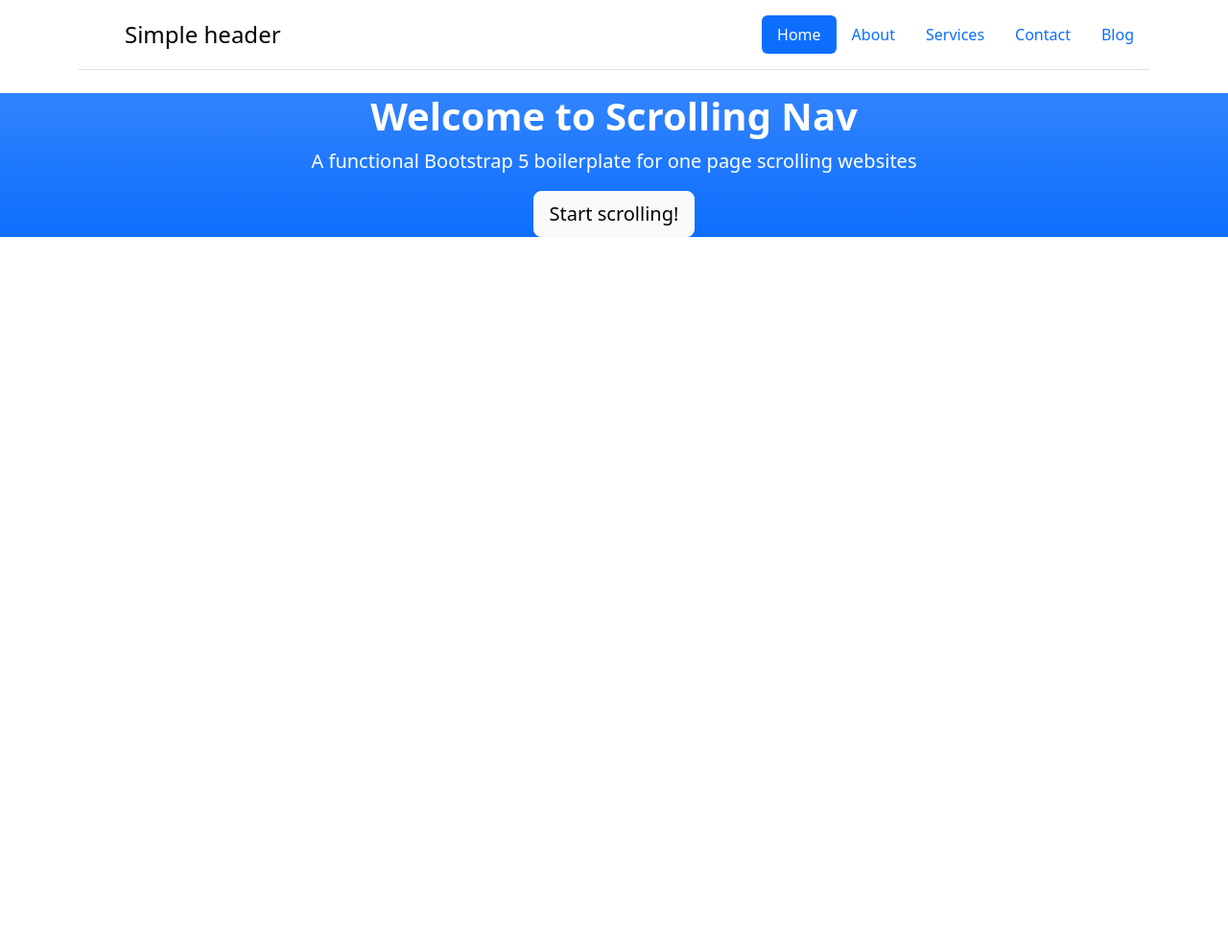
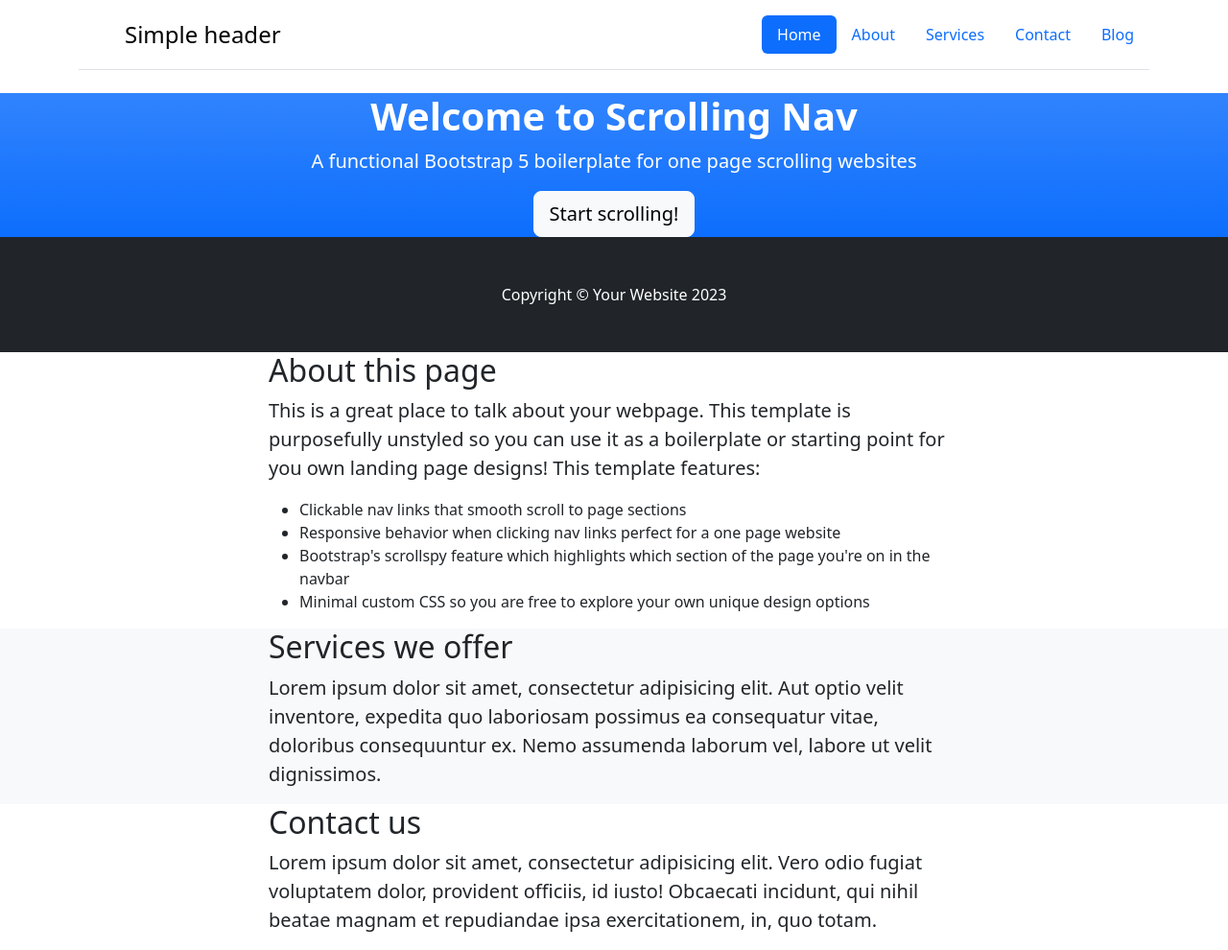
Before and after one commit to ahmed666916/company-website, a Django app: template pages/templates/pages/home.html in a window 1280 px wide. Shown: the whole page at 96% size. Before the commit the page ends 247 px from the top, so only its background shows below. Run offline with Django 3.2, Linux system fonts and the light colour scheme; the template is opened without the code that fills it, so the values that code supplies are empty; some libraries are stand-ins or nearby versions.

Commit message:
added about, services etc sections to the main page

```diff
--- /dev/null
+++ b/pages/templates/pages/about.html
@@ -0,0 +1,17 @@
+<!-- About section-->
+<section id="about">
+    <div class="container px-4">
+        <div class="row gx-4 justify-content-center">
+            <div class="col-lg-8">
+                <h2>About this page</h2>
+                <p class="lead">This is a great place to talk about your webpage. This template is purposefully unstyled so you can use it as a boilerplate or starting point for you own landing page designs! This template features:</p>
+                <ul>
+                    <li>Clickable nav links that smooth scroll to page sections</li>
+                    <li>Responsive behavior when clicking nav links perfect for a one page website</li>
+                    <li>Bootstrap's scrollspy feature which highlights which section of the page you're on in the navbar</li>
+                    <li>Minimal custom CSS so you are free to explore your own unique design options</li>
+                </ul>
+            </div>
+        </div>
+    </div>
+</section>
--- /dev/null
+++ b/pages/templates/pages/contact.html
@@ -0,0 +1,11 @@
+ <!-- Contact section-->
+ <section id="contact">
+    <div class="container px-4">
+        <div class="row gx-4 justify-content-center">
+            <div class="col-lg-8">
+                <h2>Contact us</h2>
+                <p class="lead">Lorem ipsum dolor sit amet, consectetur adipisicing elit. Vero odio fugiat voluptatem dolor, provident officiis, id iusto! Obcaecati incidunt, qui nihil beatae magnam et repudiandae ipsa exercitationem, in, quo totam.</p>
+            </div>
+        </div>
+    </div>
+</section>
--- a/pages/templates/pages/home.html
+++ b/pages/templates/pages/home.html
@@ -1 +1,7 @@
 {% include 'base.html' %}
+
+{% include 'pages/about.html' %}
+
+{% include 'pages/services.html' %}
+
+{% include 'pages/contact.html' %}
--- /dev/null
+++ b/pages/templates/pages/services.html
@@ -0,0 +1,11 @@
+ <!-- Services section-->
+ <section class="bg-light" id="services">
+    <div class="container px-4">
+        <div class="row gx-4 justify-content-center">
+            <div class="col-lg-8">
+                <h2>Services we offer</h2>
+                <p class="lead">Lorem ipsum dolor sit amet, consectetur adipisicing elit. Aut optio velit inventore, expedita quo laboriosam possimus ea consequatur vitae, doloribus consequuntur ex. Nemo assumenda laborum vel, labore ut velit dignissimos.</p>
+            </div>
+        </div>
+    </div>
+</section>
--- a/templates/footer.html
+++ b/templates/footer.html
@@ -0,0 +1,4 @@
+<!-- Footer-->
+<footer class="py-5 bg-dark">
+    <div class="container px-4"><p class="m-0 text-center text-white">Copyright &copy; Your Website 2023</p></div>
+</footer>
```
